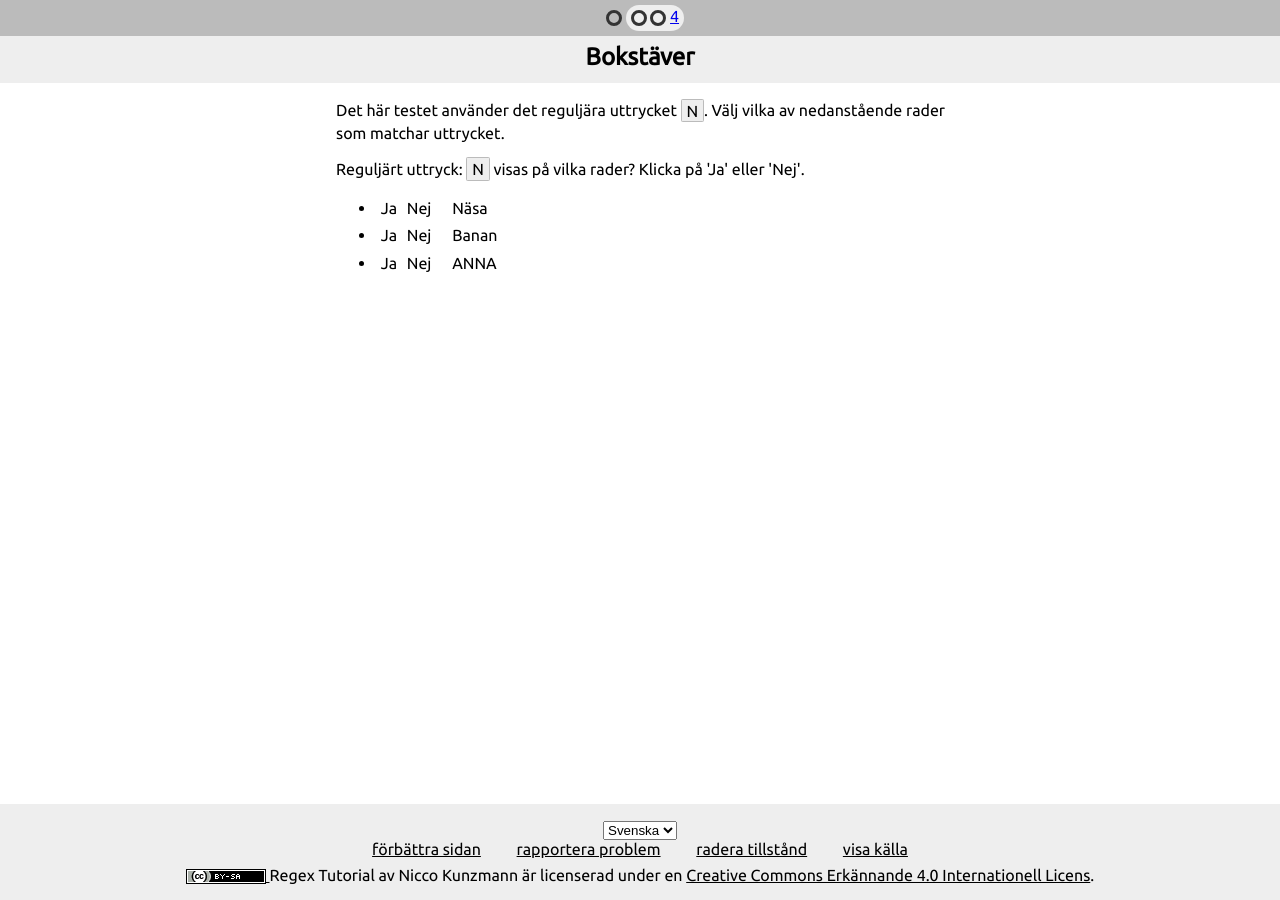
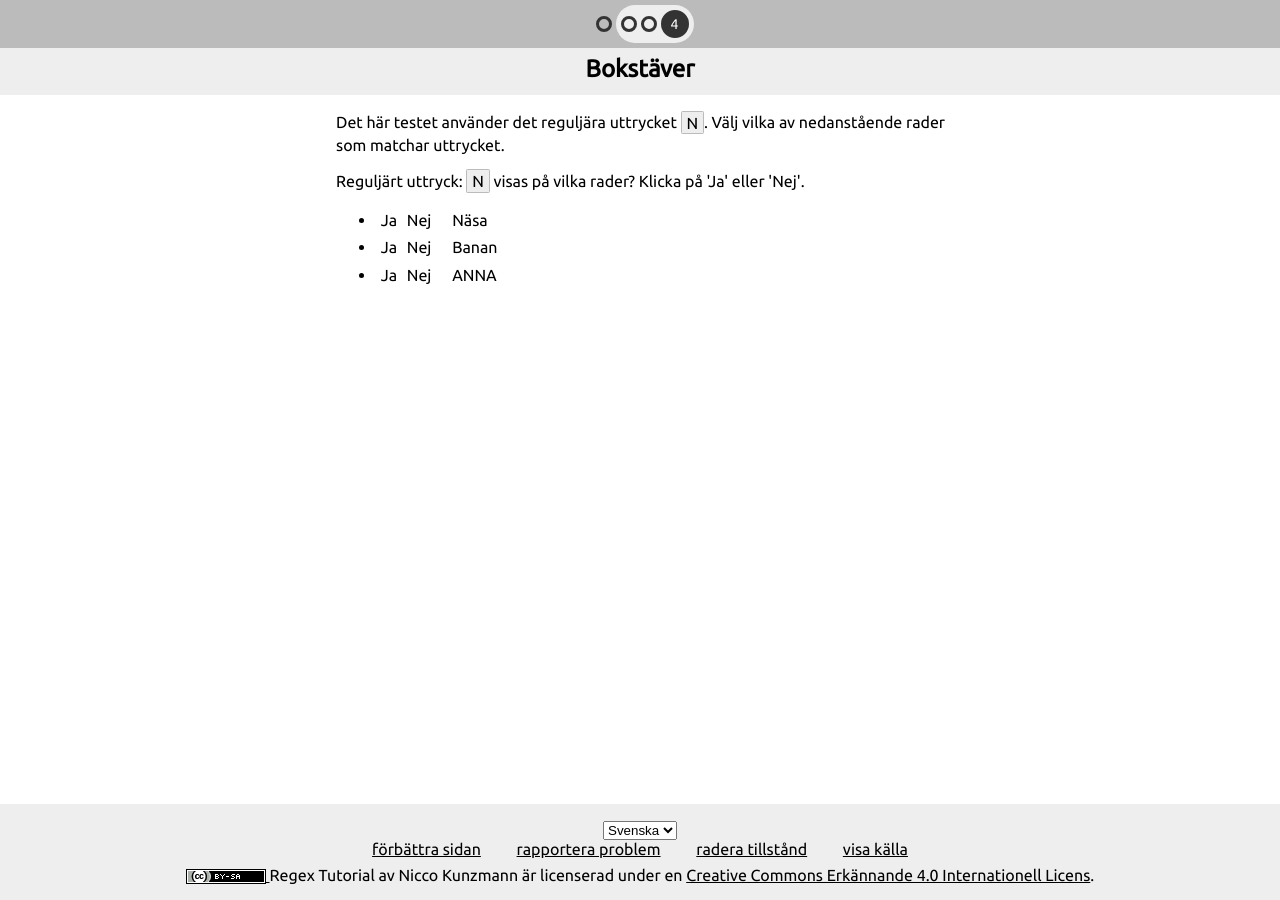
Before and after one commit to CoderDojoPotsdam/regex-tutorial, a Jekyll site: the page built from sv/01-03.html, in a window 1280 px wide. Built offline with Jekyll 4.4.1, drawn with Linux system fonts in a browser that asks for light colours; nearby versions of some CDN libraries.

Commit message:
Revert "removed whitespace"

```diff
--- a/_layouts/tutorial.html
+++ b/_layouts/tutorial.html
@@ -18,126 +18,120 @@
     <link type="text/css" rel="stylesheet" href="../css/Ubuntu.css" media="screen"/>
     <link rel="shortcut icon" href="../favicon.ico?v=2" type="image/x-icon">
     <meta charset="utf-8">
-    <title>{{- page.title | escape -}} - {{- site.data.localization.title[page.lang] -}}</title>
+    <title>{{ page.title | escape }} - {{ site.data.localization.title[page.lang] }}</title>
     <script type="text/javascript">
-      var current_page_id = "page-" + {{- page.path | jsonify -}};
+      var current_page_id = "page-" + {{ page.path | jsonify }};
     </script>
     <style>
     .clicked .toggle-hint:before {
-      content: "{{- site.data.localization.hint.shown[page.lang] -}}";
+      content: "{{ site.data.localization.hint.shown[page.lang] }}";
     }
 
     .secret .toggle-hint:before {
-      content: "{{- site.data.localization.hint.hidden[page.lang] -}}";
+      content: "{{ site.data.localization.hint.hidden[page.lang] }}";
     }
 
     .playfield.verbose .match.ok:after {
-      content: "{{- site.data.localization.match.matched[page.lang] -}}";
+      content: "{{ site.data.localization.match.matched[page.lang] }}";
     }
 
     .playfield.verbose .match.fail:after {
-      content: "{{- site.data.localization.match.shouldNotMatch[page.lang] -}}";
+      content: "{{ site.data.localization.match.shouldNotMatch[page.lang] }}";
     }
 
     .playfield.verbose .nomatch.ok:after {
-      content: "{{- site.data.localization.match.shouldMatch[page.lang] -}}";
+      content: "{{ site.data.localization.match.shouldMatch[page.lang] }}";
     }
 
     .playfield.verbose .nomatch.fail:after {
-      content: "{{- site.data.localization.match.noMatch[page.lang] -}}";
+      content: "{{ site.data.localization.match.noMatch[page.lang] }}";
     }
 
     .quiz .expression:before {
-      content: "{{- site.data.localization.quiz.before[page.lang] -}}";
+      content: "{{ site.data.localization.quiz.before[page.lang] }}";
     }
 
     .quiz .expression:after {
-      content: "{{- site.data.localization.quiz.after[page.lang] -}}";
+      content: "{{ site.data.localization.quiz.after[page.lang] }}";
     }
 
     .quiz .button-ok:before {
-      content: "{{- site.data.localization.quiz.yes[page.lang] -}}";
+      content: "{{ site.data.localization.quiz.yes[page.lang] }}";
     }
 
     .quiz .button-fail:before {
-      content: "{{- site.data.localization.quiz.no[page.lang] -}}";
+      content: "{{ site.data.localization.quiz.no[page.lang] }}";
     }
     </style>
   </head>
   <body>
     <header>
       <div class="progress">
-        {% comment %}{% endcomment %}
-        {%- assign same_topic_started = false -%}
-        {%- assign should_assign_next = false -%}
-        {%- assign has_next_page = false -%}
-        {%- assign step_index = 0 -%}
-        {%- assign next_page = nil -%}
-        {%- for p in site.pages -%}
-          {%- assign file_name = page.path | split: "/" -%}
-          {%- assign file_name = file_name[1] -%}
+        {% assign same_topic_started = false %}
+        {% assign should_assign_next = false %}
+        {% assign has_next_page = false %}
+        {% assign step_index = 0 %}
+        {% assign next_page = nil %}
+        {% for p in site.pages %}
+          {% assign file_name = page.path | split: "/" %}
+          {% assign file_name = file_name[1] %}
 
-          {%- assign p_file_name = p.path | split: "/" -%}
-          {%- assign p_file_name = p_file_name[1] -%}
+          {% assign p_file_name = p.path | split: "/" %}
+          {% assign p_file_name = p_file_name[1] %}
 
-          {%- assign topic = file_name | split: "-" | first -%}
-          {%- assign p_topic = p_file_name | split: "-" | first -%}
+          {% assign topic = file_name | split: "-" | first %}
+          {% assign p_topic = p_file_name | split: "-" | first %}
 
-          {%- if p.lang == page.lang -%}
-            {%- assign step_index = step_index | plus: 1 -%}
-            {%- if p_topic == topic and same_topic_started == false -%}
+          {% if p.lang == page.lang %}
+            {% assign step_index = step_index | plus: 1 %}
+            {% if p_topic == topic and same_topic_started == false %}
               <div class="same-topic">
-                {% comment %}{% endcomment %}
-              {%- assign same_topic_started = true -%}
-            {%- endif -%}
-            {%- if p_topic != topic and same_topic_started == true -%}
+              {% assign same_topic_started = true %}
+            {% endif %}
+            {% if p_topic != topic and same_topic_started == true %}
               </div>
-              {% comment %}{% endcomment %}
-              {%- assign same_topic_started = false -%}
-            {%- endif -%}
-            <a id="page-{{- p.path -}}" class="step {%- if page == p -%}current{%- endif -%}" href="..{{- p.url -}}">{%- if page == p -%}{{- step_index -}}{%- endif -%}</a>
-            {% comment %}{% endcomment %}
-            {%- if should_assign_next -%}
-              {%- assign should_assign_next = false -%}
-              {%- assign has_next_page = true -%}
-              {%- assign next_page = p -%}
-            {%- endif -%}
-            {%- if page == p -%}
-              {%- assign should_assign_next = true -%}
-            {%- endif -%}
-          {%- endif -%}
-        {%- endfor -%}
-        {%- if same_topic_started -%}
+              {% assign same_topic_started = false %}
+            {% endif %}
+            <a id="page-{{ p.path }}" class="step {% if page == p %}current{% endif %}" href="..{{ p.url }}">{% if page == p %}{{ step_index }}{% endif %}</a>
+            {% if should_assign_next %}
+              {% assign should_assign_next = false %}
+              {% assign has_next_page = true %}
+              {% assign next_page = p %}
+            {% endif %}
+            {% if page == p %}
+              {% assign should_assign_next = true %}
+            {% endif %}
+          {% endif %}
+        {% endfor %}
+        {% if same_topic_started %}
           </div>
-          {% comment %}{% endcomment %}
-        {%- endif -%}
+        {% endif %}
       </div>
-      {% comment %}{% endcomment %}
-      <h2>{{- page.title | escape -}}</h2>
+      <h2>{{ page.title | escape }}</h2>
     </header>
     <div class="main">
-      {{- content -}}
-      {%- if has_next_page -%}
-        <a href="..{{- next_page.url -}}" class="next-page">{{- site.data.localization.footer.nextStep[page.lang] -}}</a>
-      {%- endif -%}
+      {{ content }}
+      {% if has_next_page %}
+        <a href="..{{ next_page.url }}" class="next-page">{{ site.data.localization.footer.nextStep[page.lang] }}</a>
+      {% endif %}
     </div>
     <footer>
       <div class = "languageFooterMenu" >
         <select id="languageMenu" onchange="changeLanguage()">
 
-         {%- assign languagesArray = 'English,Deutsch,Svenska' | split: ',' -%}
+         {% assign languagesArray = 'English,Deutsch,Svenska' | split: ',' %}
 
-         {%- for language in languagesArray -%}
-         {%- assign lang = language | slice: 0, 2 | downcase -%}
-         {{- lang -}}
-         {{- page.lang -}}
-         {%- if lang  == page.lang -%}
-         <option id = page.lang selected href="..{{page.url}}" value="{{- page.url | remove: ".html"}}">{{language}}</option>
-         {%- endif -%}
-         {%- if lang  != page.lang -%}
-         <option id = "{{lang}}" href="..{{page.url | replace: page.lang, lang}}" value="{{- page.url | remove: ".html" | replace: page.lang, lang}}" >{{language}}</option>
-         {%- endif -%}
-         {%- endfor -%}
+         {% for language in languagesArray %}
+         {% assign lang = language | slice: 0, 2 | downcase %}
+         {{ lang }}
+         {{ page.lang }}
+         {% if lang  == page.lang %}
+         <option id = page.lang selected href="..{{page.url}}" value="{{ page.url | remove: ".html"}}">{{language}}</option>
+         {% endif %}
+         {% if lang  != page.lang %}
+         <option id = "{{lang}}" href="..{{page.url | replace: page.lang, lang}}" value="{{ page.url | remove: ".html" | replace: page.lang, lang}}" >{{language}}</option>
+         {% endif %}
+         {% endfor %}
         </select>
 
         <script>
@@ -158,20 +152,20 @@
         </script>
       </div>
       <div class="links">
-        <a href="{{- site.data.localization.github.edit -}}/{{- page.path -}}">{{- site.data.localization.footer.edit[page.lang] -}}</a>
-        <a href="{{- site.data.localization.github.newIssue -}}">{{- site.data.localization.footer.newIssue[page.lang] -}}</a>
-        <a href="javascript:deleteCookies()">{{- site.data.localization.footer.deleteCookies[page.lang] -}}</a>
-        <a href="{{- site.data.localization.github.view -}}/{{- page.path -}}">{{- site.data.localization.footer.view[page.lang] -}}</a>
+        <a href="{{ site.data.localization.github.edit }}/{{ page.path }}">{{ site.data.localization.footer.edit[page.lang] }}</a>
+        <a href="{{ site.data.localization.github.newIssue }}">{{ site.data.localization.footer.newIssue[page.lang] }}</a>
+        <a href="javascript:deleteCookies()">{{ site.data.localization.footer.deleteCookies[page.lang] }}</a>
+        <a href="{{ site.data.localization.github.view }}/{{ page.path }}">{{ site.data.localization.footer.view[page.lang] }}</a>
       </div>
       <div class="license">
         <a rel="license" href="http://creativecommons.org/licenses/by-sa/4.0/">
           <img alt="Creative Commons Lizenzvertrag" style="border-width:0" src="../img/cc-by-sa.png" />
         </a>
-        {{- site.data.localization.license[page.lang] -}}
-        {%- assign lowercase_content = content | downcase -%}
-        {%- if lowercase_content contains "<img" -%}
-          {{- site.data.localization.licenseImage[page.lang] -}}
-        {%- endif -%}
+        {{ site.data.localization.license[page.lang] }}
+        {% assign lowercase_content = content | downcase %}
+        {% if lowercase_content contains "<img" %}
+          {{ site.data.localization.licenseImage[page.lang] }}
+        {% endif %}
       </div>
     </footer>
   </body>
```
